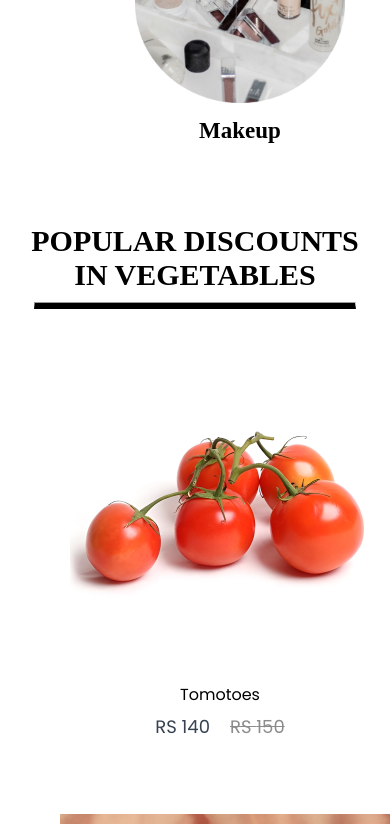
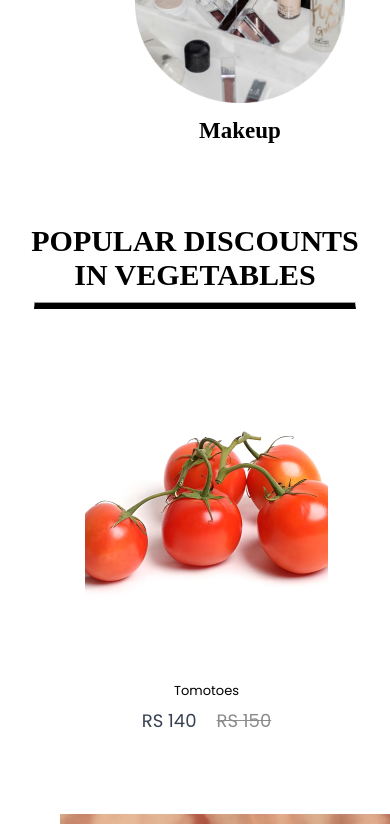
Before and after one commit to abdullahrabi/My-Final-Year-Project, a React (Create React App) app in the folder my-react-app/: page / in a window 390 px wide. Shown: the part 1156-1980 px from the top of the page. Built offline with nearby package versions, Linux system fonts and the light colour scheme.

Commit message:
Add Hover  in Slideshow when user hover on Picture and Use form in Continue With Google in LoginSignup Page

```diff
--- a/my-react-app/src/Components/Breadcrums/Breadcrum.css
+++ b/my-react-app/src/Components/Breadcrums/Breadcrum.css
@@ -1,4 +1,4 @@
-.breadcrum{
+.breadcrum {
     display: flex;
     align-items: center;
     gap: 8px;
@@ -6,11 +6,21 @@
     font-size: 16px;
     font-weight: 600;
     margin: 60px 170px;
+    text-transform: uppercase;
+}
 
-
-}
-.breadcrum img{
+.breadcrum img {
     height: 10px;
     width: 20px;
+}
 
+.breadcrum a {
+    color: #5e5e5e;
+    text-decoration: none;
+    text-transform: uppercase;
 }
+
+.breadcrum a:hover {
+    color: black;
+    font-weight: 800;
+}
--- a/my-react-app/src/Components/Breadcrums/Breadcrum.jsx
+++ b/my-react-app/src/Components/Breadcrums/Breadcrum.jsx
@@ -1,15 +1,36 @@
-import React from 'react'
-import arrow_icon from '../Assests/breadcrum_icon.png'
-import './Breadcrum.css'
+import React from 'react';
+import { Link } from 'react-router-dom';
+import arrow_icon from '../Assests/breadcrum_icon.png';
+import './Breadcrum.css';
 
 const Breadcrum = (props) => {
-    const {product} = props;
-  return (
-    <div className='breadcrum'>
-        Home  <img src={arrow_icon} alt="" />  {product.category} <img src={arrow_icon} alt="" /> {product.name}
+    const { product } = props;
 
-    </div>
-  )
-}
+    return (
+        <div className='breadcrum'>
+            {/* Home Link */}
+            <Link to="/">Home</Link>
+            <img src={arrow_icon} alt="arrow" />
 
-export default Breadcrum
+            {/* Category Link */}
+            {product.category && (
+                <>
+                    {product.category === 'Grocery' && <Link to="/Grocery">Grocery</Link>}
+                    {product.category === 'Electronics' && <Link to="/Electronics">Electronics</Link>}
+                    {product.category === 'Perfume' && <Link to="/Perfume">Perfume</Link>}
+                    {product.category === 'Makeup' && <Link to="/Makeup">Makeup</Link>}
+                    {product.category === 'Skincare' && <Link to="/Skincare">Skincare</Link>}
+                    {product.category === 'Fruits_Vegetables' && <Link to="/Fruits_Vegetables">Fruits & Vegetables</Link>}
+                    <img src={arrow_icon} alt="arrow" />
+                </>
+            )}
+
+            {/* Product Link */}
+            {product.name && (
+                <Link to={`/product/${product.id}`}>{product.name}</Link>
+            )}
+        </div>
+    );
+};
+
+export default Breadcrum;
--- a/my-react-app/src/Components/Item/Item.css
+++ b/my-react-app/src/Components/Item/Item.css
@@ -1,55 +1,90 @@
-.item{
-    width: 400px;
+.item {
+  max-width: 400px;
+  display: flex;
+  flex-direction: column;
+  flex-wrap: wrap;
+  align-items: justify;
+}
 
+.item img {
+  max-width: 400px;
+  width: 100%;
 }
-.item p{
+
+.item p {
   margin: 6px 0px;
+}
 
-}
-.item p:hover{
+.item p:hover {
   transform: scale(1.05);
-    transition: 0.6s;
+  transition: transform 0.6s ease-in-out;
   font-size: larger;
   font-weight: 1000;
-    color:rgb(11, 102, 35);
+  color: rgb(11, 102, 35);
   cursor: pointer;
+}
 
-
-}
-.item-prices{
+.item-prices {
   display: flex;
   gap: 20px;
   justify-content: center;
+}
 
-}
-.item-prices:hover{
+.item-prices:hover {
   transform: scale(1.05);
-    transition: 0.6s;
+  transition: transform 0.6s ease-in-out;
   font-size: larger;
   font-weight: 1000;
-    color:rgb(11, 102, 35);
+  color: rgb(11, 102, 35);
   cursor: pointer;
-
 }
 
-.item-price-new{
+.item-price-new {
   color: #374151;
   font-size: 18px;
-    justify-content: center;
 }
-.item-price-old{
+
+.item-price-old {
   color: #8c8c8c;
   font-size: 18px;
   font-weight: 500;
   text-decoration: line-through;
-    justify-content: center;
 }
-.item img:hover{
+
+.item img:hover {
   transform: scale(1.05);
-    transition: 0.6s;
-    font-size: larger;
-    font-weight: 1000;
-    color:rgb(11, 102, 35);
+  transition: transform 0.6s ease-in-out;
   cursor: pointer;
+}
 
+@media (max-width: 1280px) {
+  .item {
+    width: 270px;
+    font-size: 14px;
   }
+
+  .item img {
+    max-width: 100%;
+    object-fit: cover;
+  }
+
+  .item-prices {
+    font-size: 14px;
+  }
+}
+
+@media (max-width: 1024px) {
+  .item {
+    max-width: 90%;
+    font-size: 13px;
+  }
+
+  .item img {
+    max-width: 100%;
+    object-fit: cover;
+  }
+
+  .item-prices {
+    font-size: 13px;
+  }
+}
--- a/my-react-app/src/Components/Item/Item.jsx
+++ b/my-react-app/src/Components/Item/Item.jsx
@@ -11,8 +11,8 @@ export const Item = (props) => {
   };
 
   return (
+    <div className='items-container'>
       <div className='item'>
-      {/* Adding onClick event to the Link itself */}
         <Link to={`/product/${props.id}`} >
           <img src={props.image} alt={props.name} onClick={scrollToTop} />
         </Link>
@@ -21,8 +21,11 @@ export const Item = (props) => {
           <div className='item-price-new'>
             RS {props.new_price}
           </div>
+          {props.old_price && (
             <div className='item-price-old'>
               RS {props.old_price}
+            </div>
+          )}
         </div>
       </div>
     </div>
--- a/my-react-app/src/Components/Navbar/Navbar.css
+++ b/my-react-app/src/Components/Navbar/Navbar.css
@@ -165,9 +165,10 @@ body, html {
 
     .nav-menu {
         gap: 0px;
+
     }
     .nav-menu li a {
-        font-size: 10px;
+        font-size: 8px;
     }
     .nav-login-cart img {
         height: 30px;
@@ -208,4 +209,5 @@ body, html {
         display: flex;
     }
 
+
  }
--- a/my-react-app/src/Components/NewsLetter/NewsLetter.css
+++ b/my-react-app/src/Components/NewsLetter/NewsLetter.css
@@ -13,6 +13,7 @@
     margin-left: 160px;
     position:relative;
     margin-bottom: 100px;
+    align-self: center;
 
 
 }
--- a/my-react-app/src/Components/SearchBar/SearchBar.css
+++ b/my-react-app/src/Components/SearchBar/SearchBar.css
@@ -59,10 +59,19 @@
   .search-bar-container img {
     width: 35px;
   }
+  .search-input {
+    font-size: 12px;
+    padding: 10px;
+    width: 80%;
+  }
 }
 @media(max-width:800px){
+  .search-bar-container {
+    max-width: 40%;
+    max-height: 60%;
+  }
   .search-bar-container img {
-    width: 17px;
+    width: 10%;
   }
 }
 
--- a/my-react-app/src/Components/Slideshow/Slideshow.css
+++ b/my-react-app/src/Components/Slideshow/Slideshow.css
@@ -5,7 +5,7 @@
   margin: auto;
   overflow: hidden;
   perspective: 1000px;
-  background-color:white; /* Background color for the container */
+  background-color: white; /* Background color for the container */
 }
 
 .slideshow-wrapper {
@@ -28,6 +28,7 @@
   display: block;
 }
 
+/* Next and Previous buttons */
 .prev, .next {
   cursor: pointer;
   position: absolute;
@@ -42,6 +43,8 @@
   user-select: none;
   background-color: rgba(255, 255, 255, 0.7); /* Ensure buttons are visible */
   transform: translateY(-50%); /* Center buttons vertically */
+  opacity: 0; /* Initially hidden */
+  visibility: hidden; /* Hidden by default */
 }
 
 .next {
@@ -49,11 +52,19 @@
   border-radius: 3px 0 0 3px;
 }
 
+/* Show buttons on hover */
+.slideshow-container:hover .prev,
+.slideshow-container:hover .next {
+  opacity: 1; /* Show buttons */
+  visibility: visible; /* Make buttons visible */
+}
+
 .prev:hover, .next:hover {
   background-color: rgba(0, 0, 0, 0.8);
   color: white;
 }
 
+/* Dots */
 .dots {
   text-align: center;
   position: absolute;
--- a/my-react-app/src/Components/Slideshow/Slideshow.jsx
+++ b/my-react-app/src/Components/Slideshow/Slideshow.jsx
@@ -17,8 +17,6 @@ const Slideshow = ({ slides }) => {
   // Use effect to auto slide every 3 seconds
   useEffect(() => {
     const slideInterval = setInterval(nextSlide, 3000);
-
-    // Clear the interval when the component is unmounted
     return () => clearInterval(slideInterval);
   }, [currentSlide, slides.length]);
 
--- a/my-react-app/src/Pages/CSS/Home.css
+++ b/my-react-app/src/Pages/CSS/Home.css
@@ -130,6 +130,8 @@
     margin: auto;
     margin-left: 60px;
     position: relative;
+    align-content: center;
+    align-self: center;
 
 
 }
--- a/my-react-app/src/Pages/CSS/LoginSignup.css
+++ b/my-react-app/src/Pages/CSS/LoginSignup.css
@@ -70,7 +70,7 @@ h3{
 
   font-size: 36px;
   color: white;
-  margin-top: 50px;
+  margin-top: 30px;
 }
 
 .loginsignup-remember label {
@@ -100,11 +100,37 @@ h3{
   margin-top: 30px;
 }
 
+.google-form {
+  width: 100%;
+  background-color: rgb(11, 102, 35);
+  border: none;
+  border-radius: 30px;
+  color: rgb(11, 102, 35);
+  font-size: 18px;
+  cursor: pointer;
+  margin-bottom: 30px;
+  margin-top: 30px;
+  display: flex;
+  align-items: center;
+  justify-content: center;
+  margin-top: 20px;
+  padding: 15px 0;
+}
+.google-form img {
+  width: 35px;
+  height: 35px;
+  margin-right: 10px; /* Space between image and text */
+  object-fit: cover;
+  margin-top: 1px;
+}
+.google-form button{
+  color:white;
+  background-color: rgb(11, 102, 35);
+  font-size: 18px;
+  cursor: pointer;
+  border: none;
 
-
-
-
-
+}
 
 .loginsignup-right {
   width: 50%;
--- a/my-react-app/src/Pages/LoginSignup.jsx
+++ b/my-react-app/src/Pages/LoginSignup.jsx
@@ -52,8 +52,10 @@ const LoginSignup = () => {
             {isSwapped ? 'Already have an account? Login here' : 'Don’t have an account? Sign up here'}
           </button>
             <h3>OR</h3>
-            <a href="#"><img src={google_icon} alt="Google login" /></a>
-
+            <form className="google-form">
+            <img src={google_icon} alt="Google login"  />
+            <button type="submit" className="google-button">Continue with Google</button>
+          </form>
 
         </div>
       </animated.div>
```
Also changed, not shown: my-react-app/src/Components/Assests/google.jpg. Lines whose indentation alone changed are shown as unchanged.
